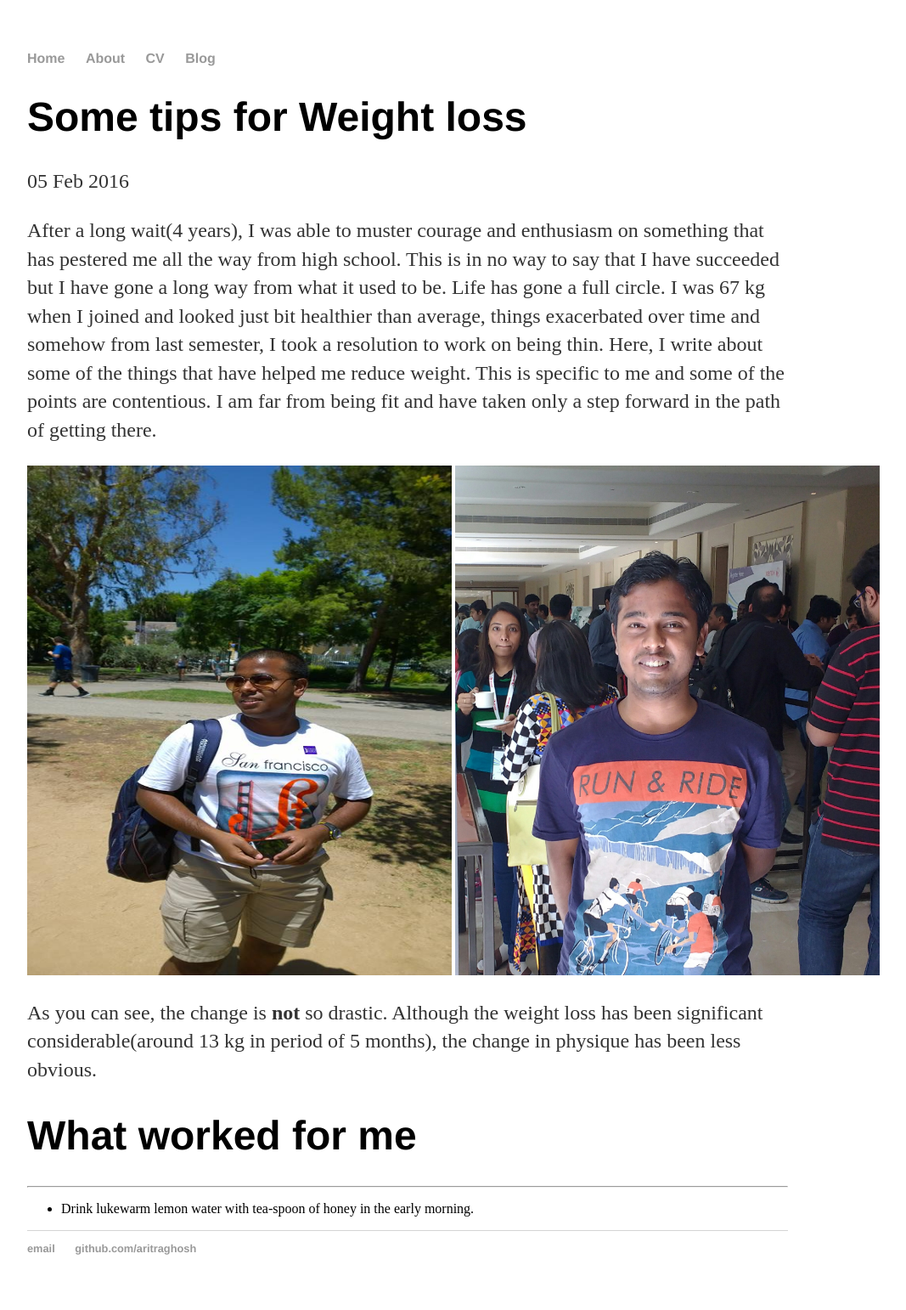
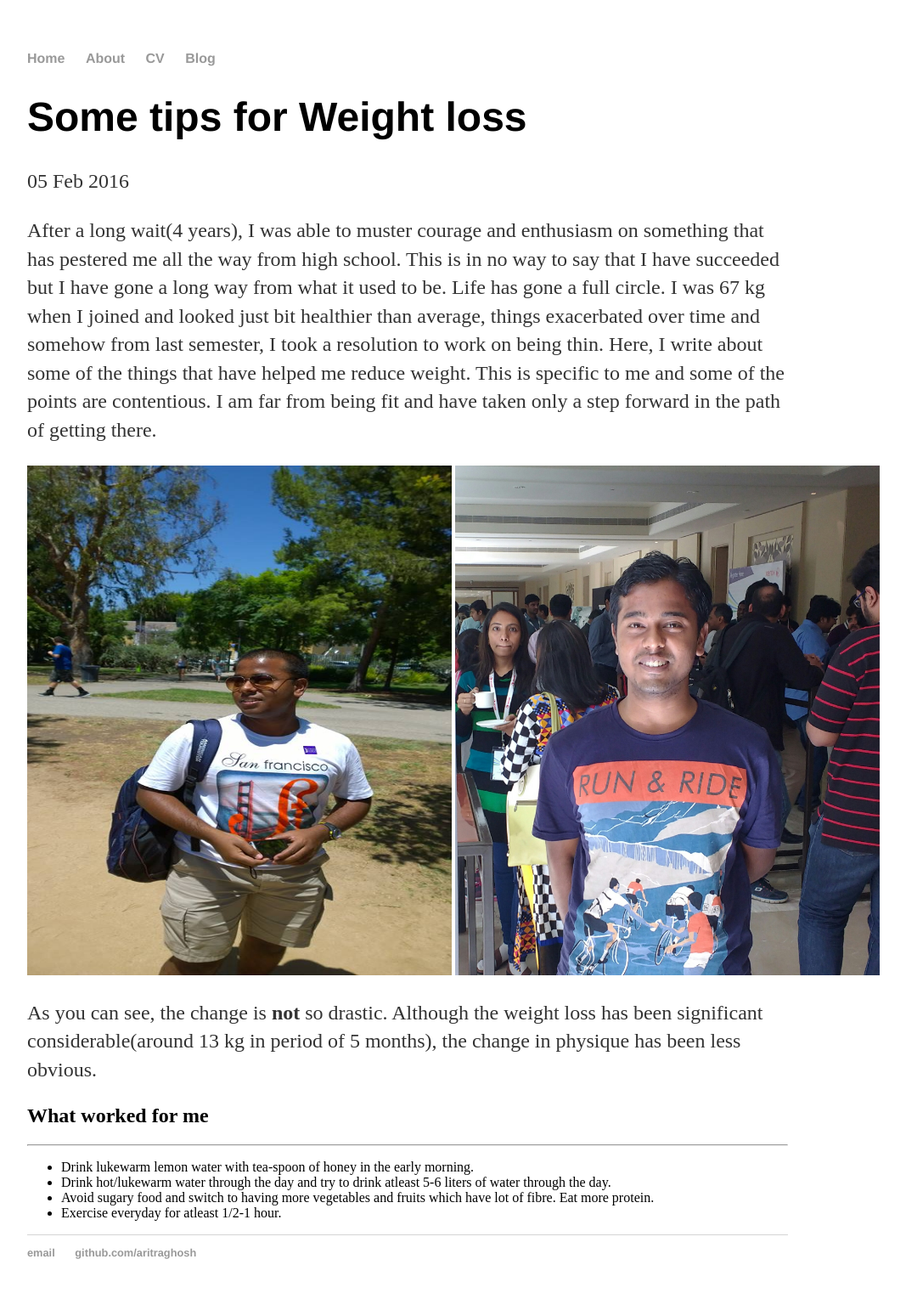
Before and after one commit to aritraghosh/aritraghosh.github.io, a Jekyll site: the page built from _posts/2016-02-05-some-tips-for-weight-loss.md, in a window 1280 px wide. Shown: the whole page at 85% size, without its empty margins (160-1227 px from the left). Built offline with Jekyll 4.4.1, drawn with Linux system fonts in a browser that asks for light colours.

Commit message:
Update 2016-02-05-some-tips-for-weight-loss.md

```diff
--- a/_posts/2016-02-05-some-tips-for-weight-loss.md
+++ b/_posts/2016-02-05-some-tips-for-weight-loss.md
@@ -19,9 +19,12 @@ As you can see, the change is **not** so drastic. Although the weight loss has b
 
 
 
-# What worked for me
+## What worked for me
 
 ____
 
 
 + Drink lukewarm lemon water with tea-spoon of honey in the early morning.
++ Drink hot/lukewarm water through the day and try to drink atleast 5-6 liters of water through the day.
++ Avoid sugary food and switch to having more vegetables and fruits which have lot of fibre. Eat more protein.
++ Exercise everyday for atleast 1/2-1 hour.
```
